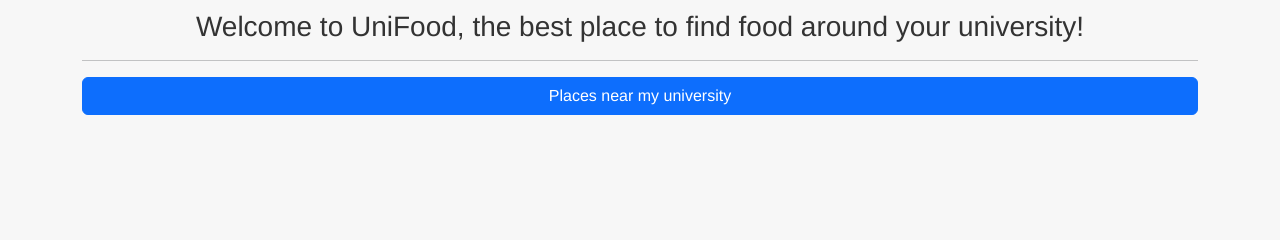
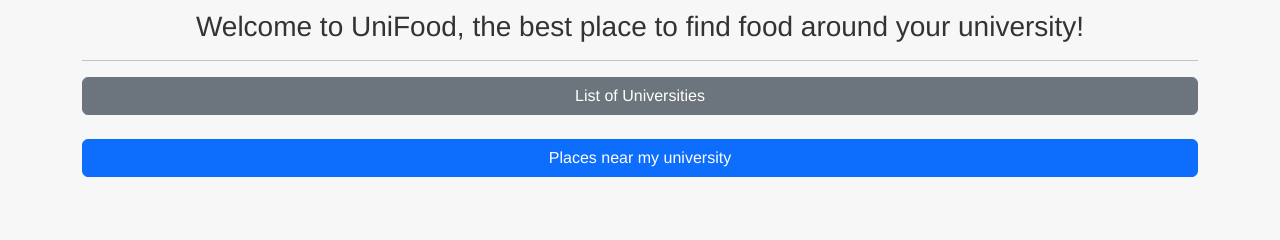
Before and after one commit to l-velazquez/UniFood_Django, a Django app: template UniFood/Users/templates/home.html in a window 1280 px wide. Shown: the part 200-440 px from the top of the page. Run offline with Django 5.2, Linux system fonts and the light colour scheme; the template is opened without the code that fills it, so the values that code supplies are empty.

Commit message:
feat: Add link to list of universities in home.html
This commit adds a link to the list of universities in the home.html template. The link is displayed as a button and directs users to the '/universities' endpoint. This addition enhances the user experience by providing easy access to the list of universities, allowing users to explore and discover new places near different universities.

```diff
--- a/UniFood/Users/templates/home.html
+++ b/UniFood/Users/templates/home.html
@@ -37,7 +37,10 @@
 <h3>Welcome to UniFood, the best place to find food around your university!</h3>
 
 <hr>
-
+<div class="d-grid gap-2">
+    <a href="/universities" class="btn btn-secondary">List of Universities</a>
+</div>
+<br>
 <div class="d-grid gap-2">
     <a href="/places/{{ user.universityId }}" class="btn btn-primary">Places near my university</a>
 </div>
```
